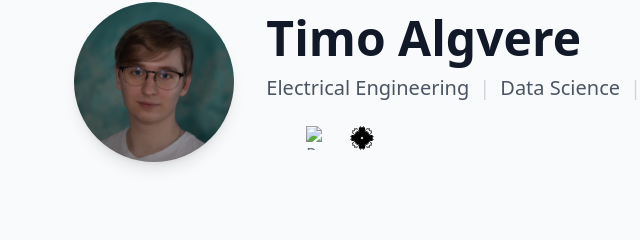
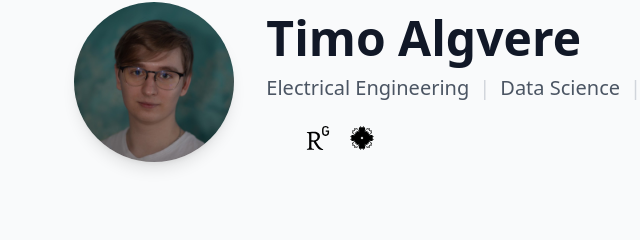
Before and after one commit to TiAlgvere/tialgvere.ee, a plain HTML site: page index.html in a window 1280 px wide. Shown: the part 178-418 px from the top of the page, 243-883 px from the left. Drawn offline with nearby package versions, Linux system fonts and the light colour scheme.

Commit message:
Fixed researchgate logo

```diff
--- a/index.html
+++ b/index.html
@@ -80,7 +80,7 @@
                             <i data-lucide="linkedin" class="w-6 h-6"></i>
                         </a>
                         <a href="https://www.researchgate.net/profile/Timo-Algvere?ev=hdr_xprf" target="_blank" rel="noopener noreferrer" class="text-gray-500 hover:text-green-600" aria-label="ResearchGate Profile">
-                            <img src="images/researchgate-logo.svg" alt="ResearchGate Logo" class="w-6 h-6">
+                            <img src="images/researchgate-svgrepo-com.svg" alt="ResearchGate Logo" class="w-6 h-6">
                         </a>
                            <a href="https://www.etis.ee/CV/Timo_Algvere" target="_blank" rel="noopener noreferrer" class="text-gray-500 hover:text-indigo-700" aria-label="ETIS Profile">
                                <img src="images/flower-of-eight-petals-svgrepo-com.svg" alt="ETIS Logo" class="w-6 h-6">
```
